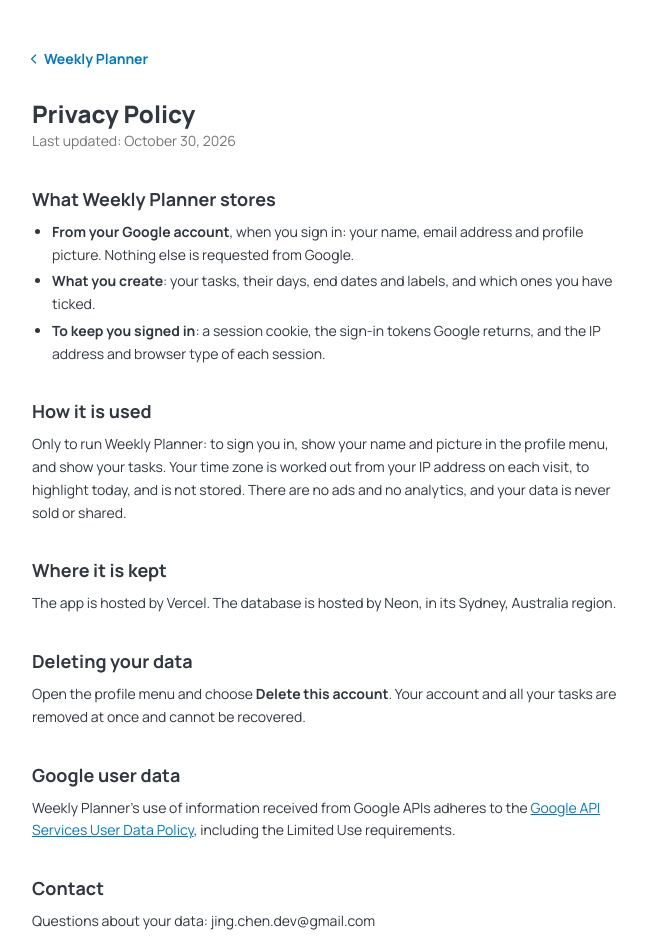
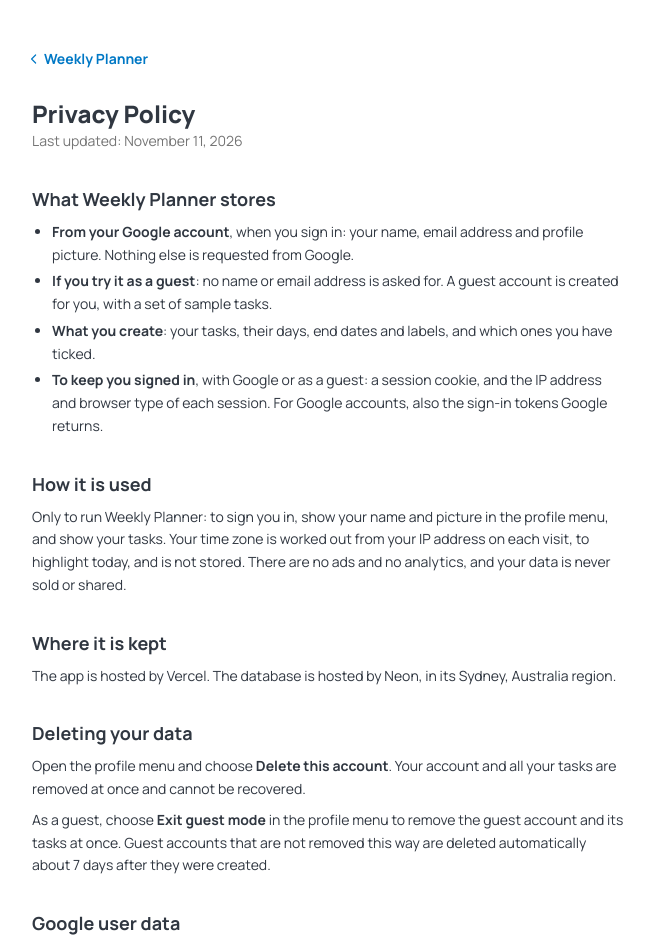
Before and after one commit to xixifish/weekly-planner, a Next.js app: page /privacy in a window 1280 px wide. Shown: the top 948 px of the page, without its empty margins (312-966 px from the left). Built offline with nearby package versions, Linux system fonts and the light colour scheme; no server answers.

Commit message:
Update docs for guest mode

```diff
--- a/app/privacy/page.tsx
+++ b/app/privacy/page.tsx
@@ -20,7 +20,7 @@ export default function PrivacyPage() {
       </Link>
 
       <h1 className="mt-6 text-2xl font-extrabold">Privacy Policy</h1>
-      <p className="text-text-grey">Last updated: October 30, 2026</p>
+      <p className="text-text-grey">Last updated: November 11, 2026</p>
 
       <h2 className={headingClass}>What Weekly Planner stores</h2>
       <ul className={listClass}>
@@ -30,13 +30,19 @@ export default function PrivacyPage() {
           requested from Google.
         </li>
         <li>
+          <span className="font-bold">If you try it as a guest</span>: no name
+          or email address is asked for. A guest account is created for you,
+          with a set of sample tasks.
+        </li>
+        <li>
           <span className="font-bold">What you create</span>: your tasks, their
           days, end dates and labels, and which ones you have ticked.
         </li>
         <li>
-          <span className="font-bold">To keep you signed in</span>: a session
-          cookie, the sign-in tokens Google returns, and the IP address and
-          browser type of each session.
+          <span className="font-bold">To keep you signed in</span>, with Google
+          or as a guest: a session cookie, and the IP address and browser type
+          of each session. For Google accounts, also the sign-in tokens Google
+          returns.
         </li>
       </ul>
 
@@ -61,6 +67,12 @@ export default function PrivacyPage() {
         <span className="font-bold">Delete this account</span>. Your account and
         all your tasks are removed at once and cannot be recovered.
       </p>
+      <p className="mt-2">
+        As a guest, choose <span className="font-bold">Exit guest mode</span> in
+        the profile menu to remove the guest account and its tasks at once.
+        Guest accounts that are not removed this way are deleted automatically
+        about 7 days after they were created.
+      </p>
 
       <h2 className={headingClass}>Google user data</h2>
       <p>
```
Also changed, not shown: 2 other files (tests, documents, lock files or other folders).
